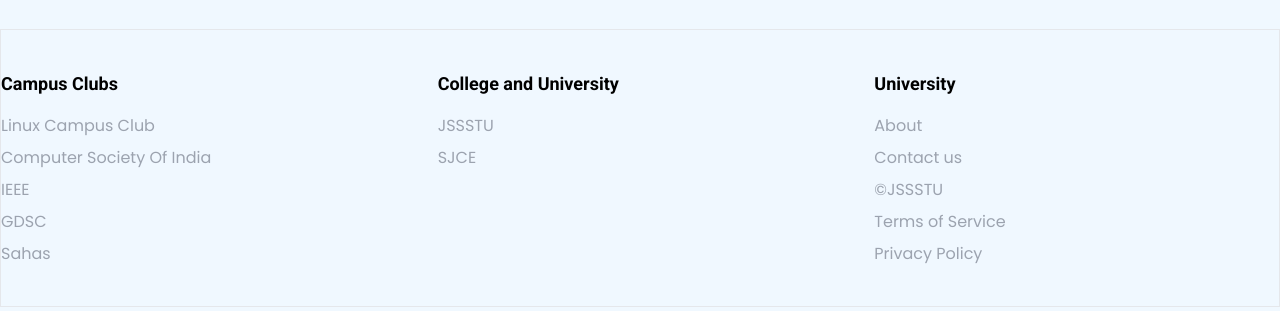
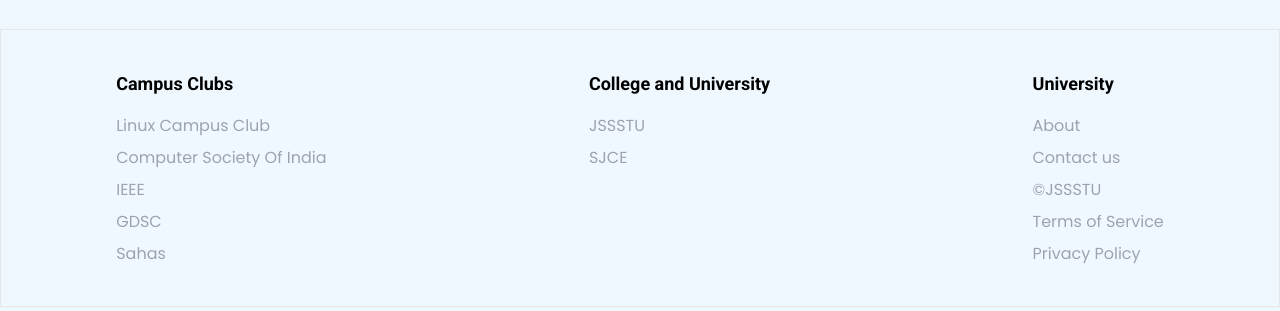
Before and after one commit to prakhar8113/campusbuzz_client, a React (Vite) app: page /blog/update/1 in a window 1280 px wide. Shown: the part 897-1208 px from the top of the page. Built offline with nearby package versions, Linux system fonts and the light colour scheme; no server answers.

Commit message:
size fix

```diff
--- a/src/components/Footer.jsx
+++ b/src/components/Footer.jsx
@@ -10,7 +10,8 @@
       <footer className="border py-10">
         {/* <div className="container mx-auto grid grid-cols-1 md:grid-cols-2 lg:grid-cols-4 gap-8">
          */}
-        <div className="container mx-auto grid grid-cols-1 md:grid-cols-2 lg:grid-cols-3 gap-8">
+        {/* <div className="container mx-auto grid grid-cols-1 md:grid-cols-2 lg:grid-cols-3 gap-8"> */}
+        <div className="container mx-auto flex flex-wrap justify-around gap-8">
           <div className=" text-center md:text-start">
             <h2 className="text-lg font-semibold mb-4">Campus Clubs</h2>
             <ul className="space-y-2">
```
